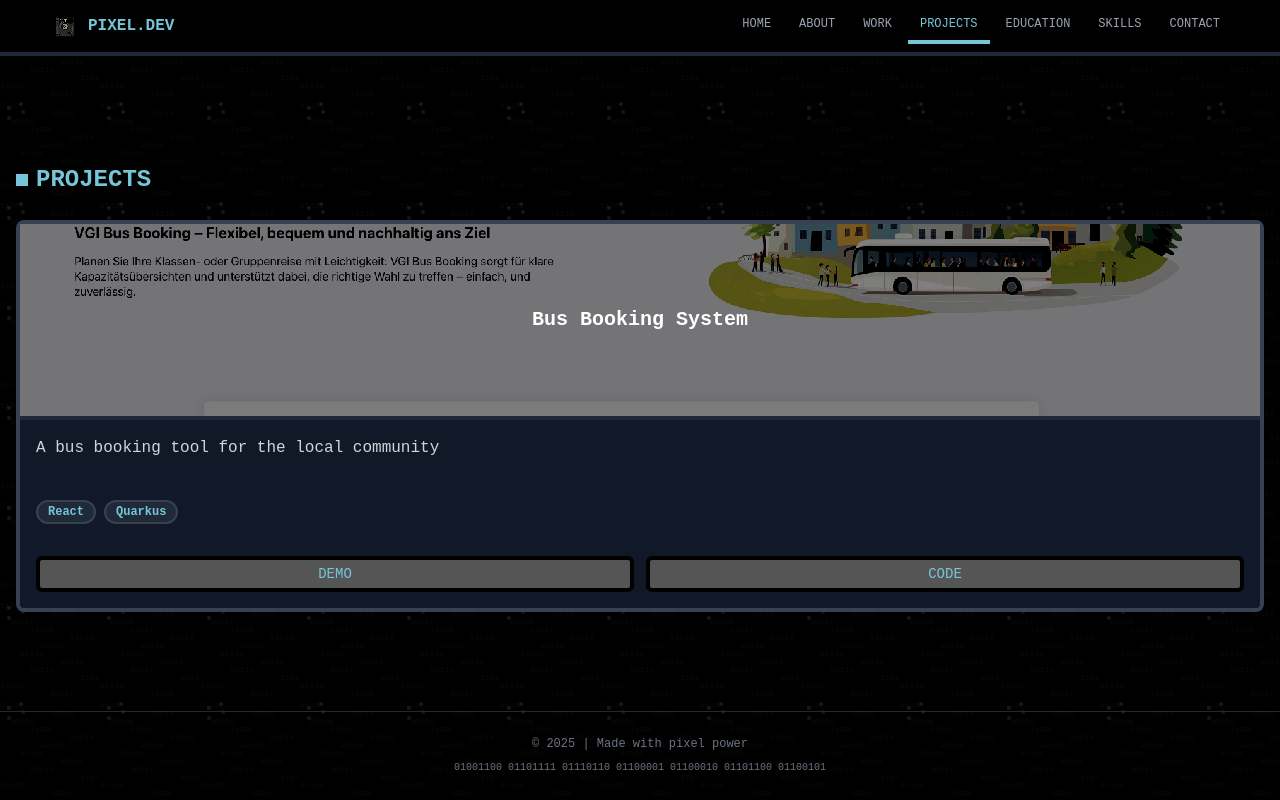
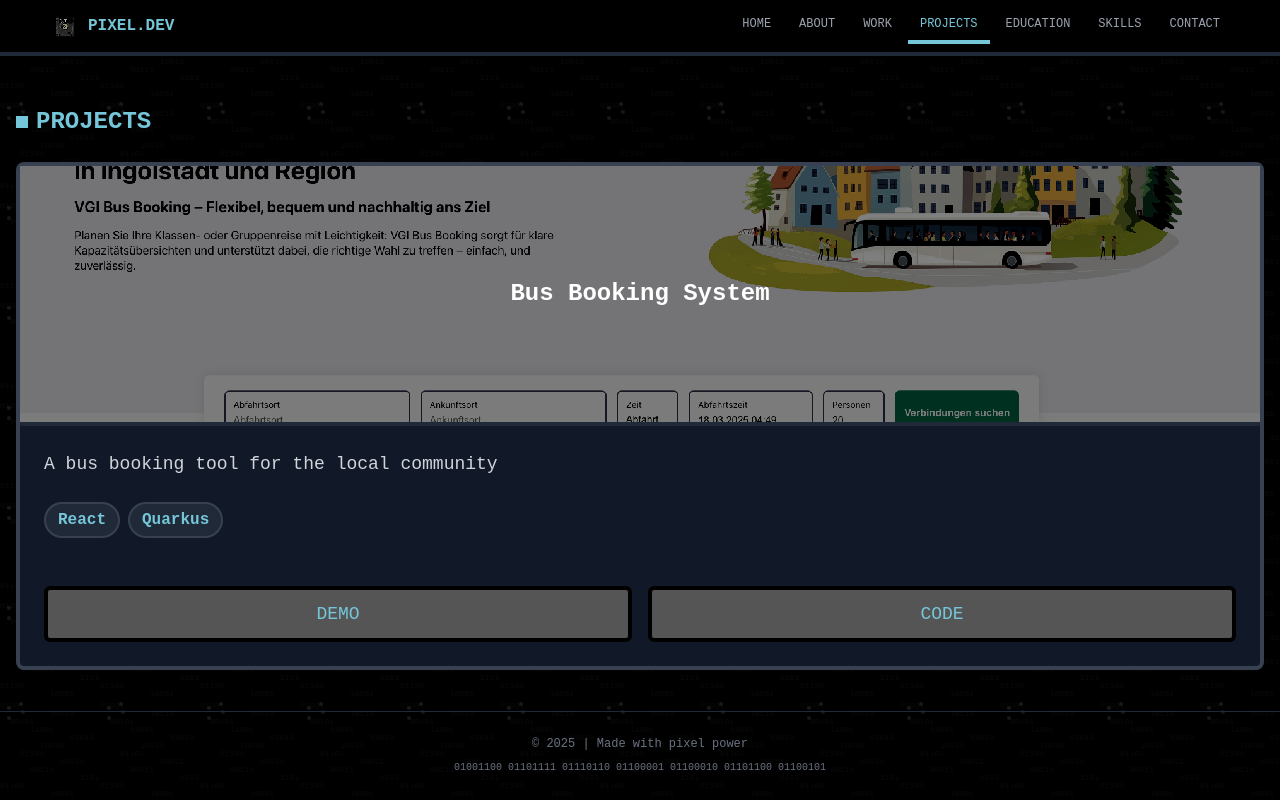
Before and after one commit to FlamurMaliqi/PersonalWebsite-FlamurMaliqi, a React (Vite) app: page / in a window 1280 px wide. Both pictures are taken after a click on the button "VIEW PROJECTS". Built offline with nearby package versions, Linux system fonts and the light colour scheme.

Commit message:
Adjust project height
Modified the height of the project elements.

```diff
--- a/src/components/Projects.tsx
+++ b/src/components/Projects.tsx
@@ -34,36 +34,36 @@ const Projects = () => {
               <img
                 src={project.image}
                 alt={project.title}
-                className="w-full h-48 object-cover filter brightness-50 contrast-125"
+                className="w-full h-64 object-cover filter brightness-50 contrast-125"
               />
               <div className="absolute top-0 left-0 w-full h-full flex items-center justify-center">
-                <h3 className="text-xl font-bold text-white text-center px-4">{project.title}</h3>
+                <h3 className="text-2xl font-bold text-white text-center px-4">{project.title}</h3>
               </div>
             </div>
 
-            <CardContent className="p-4">
-              <p className="text-gray-300 mb-4 h-12 overflow-hidden">{project.description}</p>
+            <CardContent className="p-6">
+              <p className="text-gray-300 mb-6 text-lg">{project.description}</p>
 
-              <div className="flex flex-wrap gap-2 mb-4">
+              <div className="flex flex-wrap gap-2 mb-6">
                 {project.technologies.map((tech, index) => (
-                  <Badge key={index} className="bg-gray-800 text-[#76c6d9] border-2 border-gray-700">
+                  <Badge key={index} className="bg-gray-800 text-[#76c6d9] border-2 border-gray-700 text-base py-1 px-3">
                     {tech}
                   </Badge>
                 ))}
               </div>
             </CardContent>
 
-            <CardFooter className="flex gap-3 p-4 pt-0">
+            <CardFooter className="flex gap-4 p-6 pt-0">
               <Button
-                className="w-1/2 pixel-btn bg-gray-800 text-[#76c6d9] hover:bg-[#76c6d9] hover:text-black"
-                size="sm"
+                className="w-1/2 pixel-btn bg-gray-800 text-[#76c6d9] hover:bg-[#76c6d9] hover:text-black text-lg py-6"
+                size="lg"
                 onClick={() => window.open(project.demoLink, '_blank')}
               >
                 DEMO
               </Button>
               <Button
-                className="w-1/2 pixel-btn bg-gray-800 text-[#76c6d9] hover:bg-[#76c6d9] hover:text-black"
-                size="sm"
+                className="w-1/2 pixel-btn bg-gray-800 text-[#76c6d9] hover:bg-[#76c6d9] hover:text-black text-lg py-6"
+                size="lg"
                 onClick={() => window.open(project.codeLink, '_blank')}
               >
                 CODE
```
